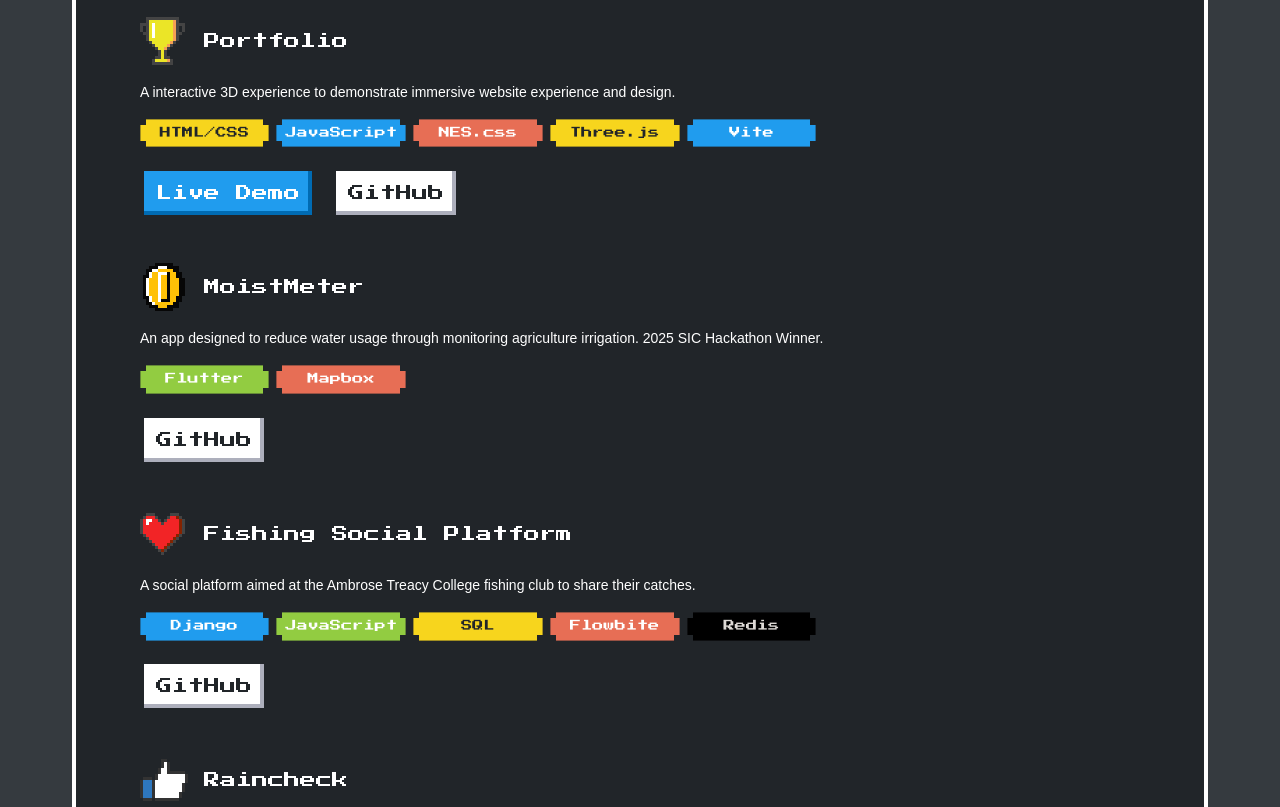
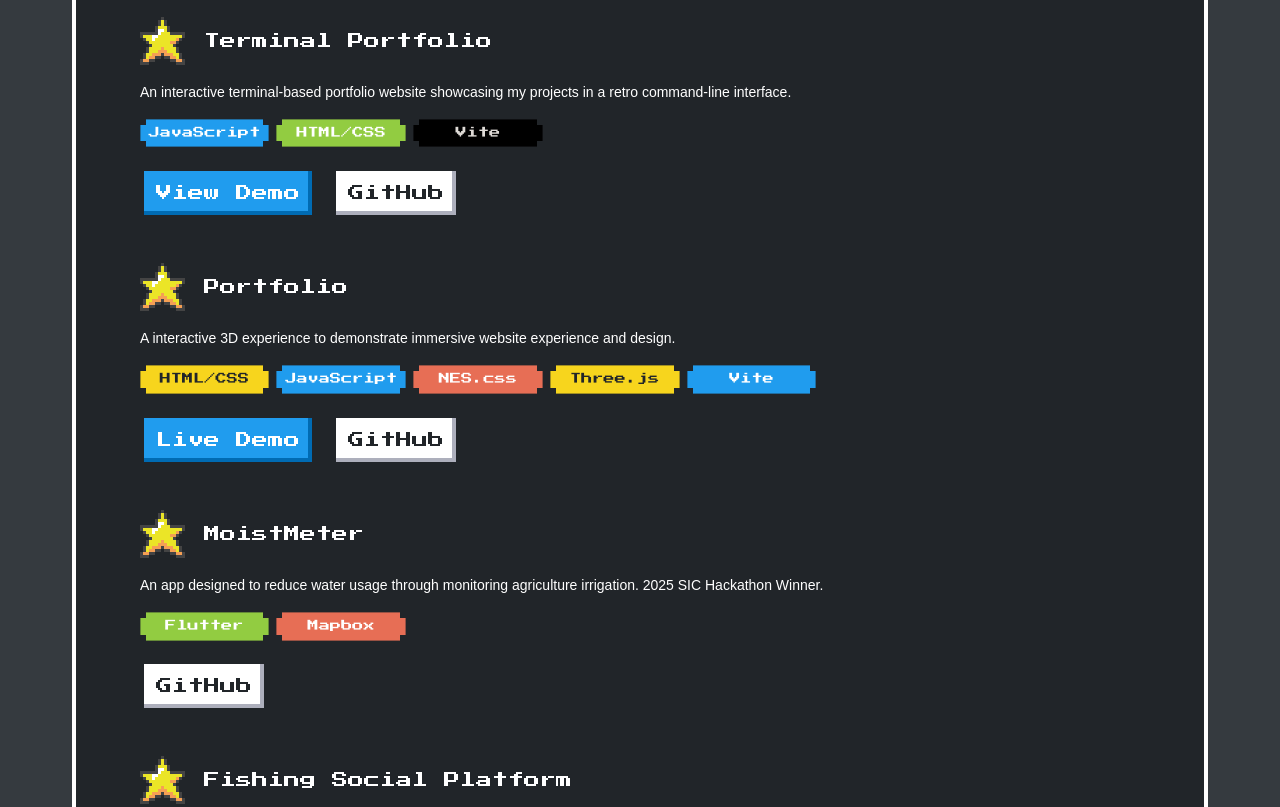
Before and after one commit to NathanPerrier/portfolio-projects, a website built with Vite: page index.html in a window 1280 px wide. Shown: the part 1060-1867 px from the top of the page. Built offline with nearby package versions, Linux system fonts and the light colour scheme.

Commit message:
Add CNAME file and enhance project descriptions in index.html

```diff
--- a/index.html
+++ b/index.html
@@ -119,8 +119,23 @@
           </div>
         </div>
 
+
         <div class="project-card nes-container is-rounded">
-          <h3><i class="nes-icon is-medium trophy"></i> Portfolio</h3>
+          <h3><i class="nes-icon is-medium star"></i> Terminal Portfolio</h3>
+          <p>An interactive terminal-based portfolio website showcasing my projects in a retro command-line interface.</p>
+          <div class="project-tech">
+            <span class="nes-badge"><span class="is-primary">JavaScript</span></span>
+            <span class="nes-badge"><span class="is-success">HTML/CSS</span></span>
+            <span class="nes-badge"><span class="is-dark">Vite</span></span>
+          </div>
+          <div class="project-links">
+            <a href="https://terminal.nathanperrier.dev" target="_blank" class="nes-btn is-primary">View Demo</a>
+            <a href="https://github.com/NathanPerrier/terminal-portfolio" target="_blank" class="nes-btn">GitHub</a>
+          </div>
+        </div>
+
+        <div class="project-card nes-container is-rounded">
+          <h3><i class="nes-icon is-medium star"></i> Portfolio</h3>
           <p>A interactive 3D experience to demonstrate immersive website experience and design.</p>
           <div class="project-tech">
             <span class="nes-badge"><span class="is-warning">HTML/CSS</span></span>
@@ -136,7 +151,7 @@
         </div>
 
          <div class="project-card nes-container is-rounded">
-          <h3><i class="nes-icon is-medium coin"></i> MoistMeter</h3>
+          <h3><i class="nes-icon is-medium star"></i> MoistMeter</h3>
           <p>An app designed to reduce water usage through monitoring agriculture irrigation. 2025 SIC Hackathon Winner.</p>
           <div class="project-tech">
             <span class="nes-badge"><span class="is-success">Flutter</span></span>
@@ -148,7 +163,7 @@
         </div>
 
         <div class="project-card nes-container is-rounded">
-          <h3><i class="nes-icon is-medium heart"></i> Fishing Social Platform</h3>
+          <h3><i class="nes-icon is-medium star"></i> Fishing Social Platform</h3>
           <p>A social platform aimed at the Ambrose Treacy College fishing club to share their catches.</p>
           <div class="project-tech">
             <span class="nes-badge"><span class="is-primary">Django</span></span>
@@ -162,9 +177,8 @@
           </div>
         </div>
 
-
         <div class="project-card nes-container is-rounded">
-          <h3><i class="nes-icon is-medium like"></i> Raincheck</h3>
+          <h3><i class="nes-icon is-medium star"></i> Raincheck</h3>
           <p>A weather platform designed around the Netflix deisgn language.</p>
           <div class="project-tech">
             <span class="nes-badge"><span class="is-primary">Django</span></span>
```
Also changed, not shown: 1 other file.
